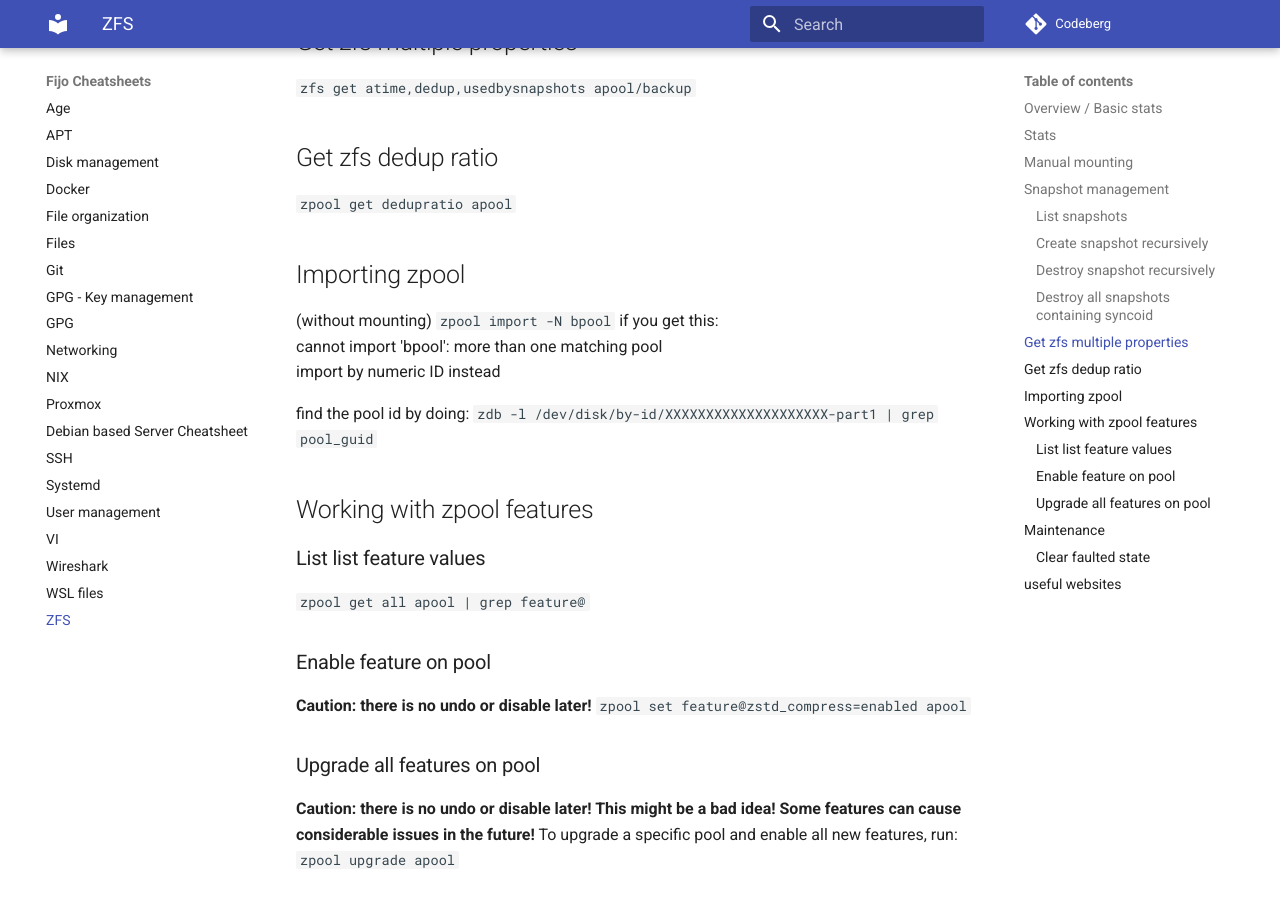
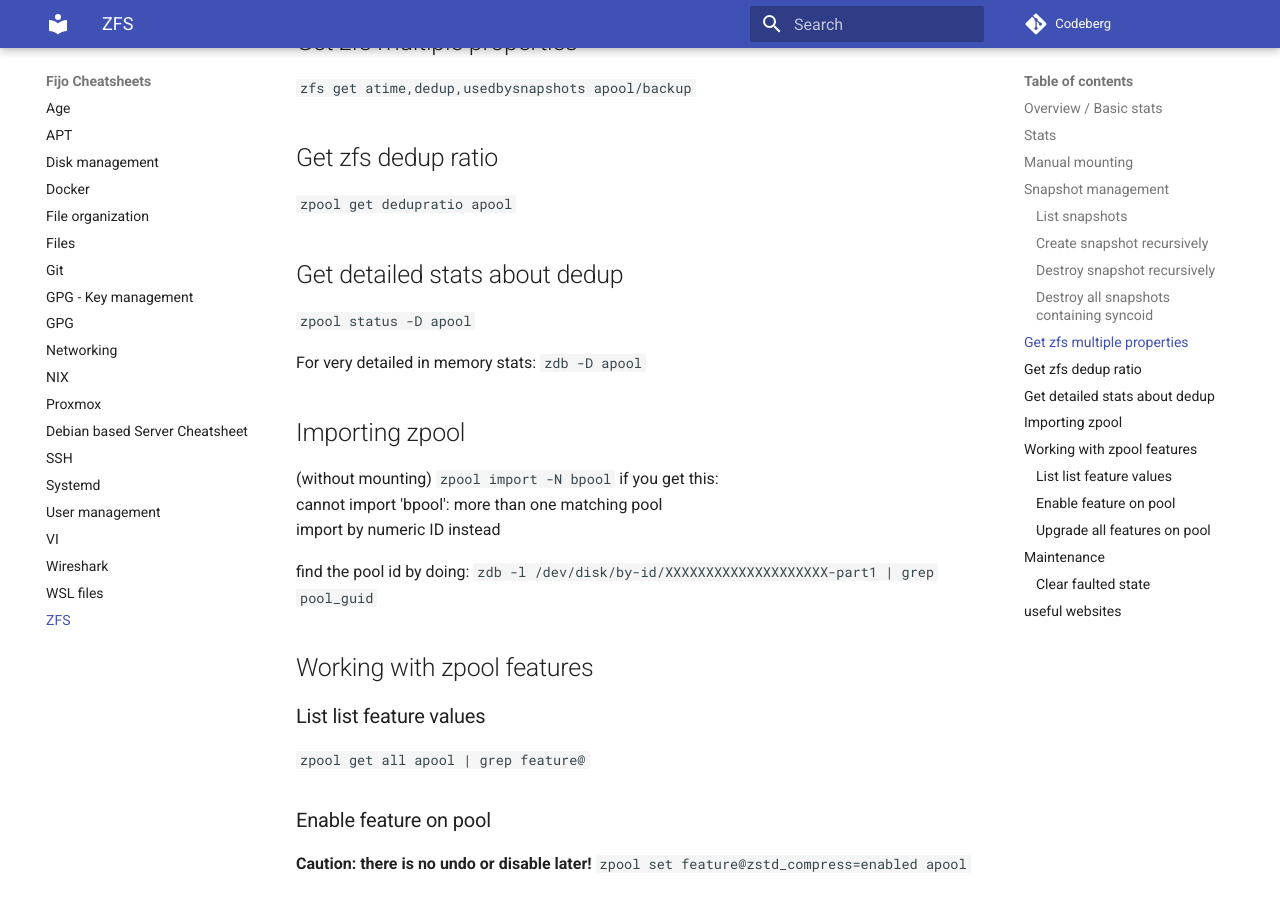
Before and after one commit to Fijo/cheat-mirror, an MkDocs documentation site: the page built from docs/zfs.md, in a window 1280 px wide and 900 px high, scrolled down 1406 px. Built offline with MkDocs 1.6.1 and Material for MkDocs 9.7.7, drawn with Linux system fonts in a browser that asks for light colours.

```diff
--- a/docs/zfs.md
+++ b/docs/zfs.md
@@ -59,6 +59,13 @@ test first with
 ## Get zfs dedup ratio
 `zpool get dedupratio apool`
 
+## Get detailed stats about dedup
+
+`zpool status -D apool`
+
+For very detailed in memory stats:
+`zdb -D apool`
+
 ## Importing zpool
 (without mounting)
 `zpool import -N bpool`
```
Also changed, not shown: docs/server.md (+5 -0 lines).
